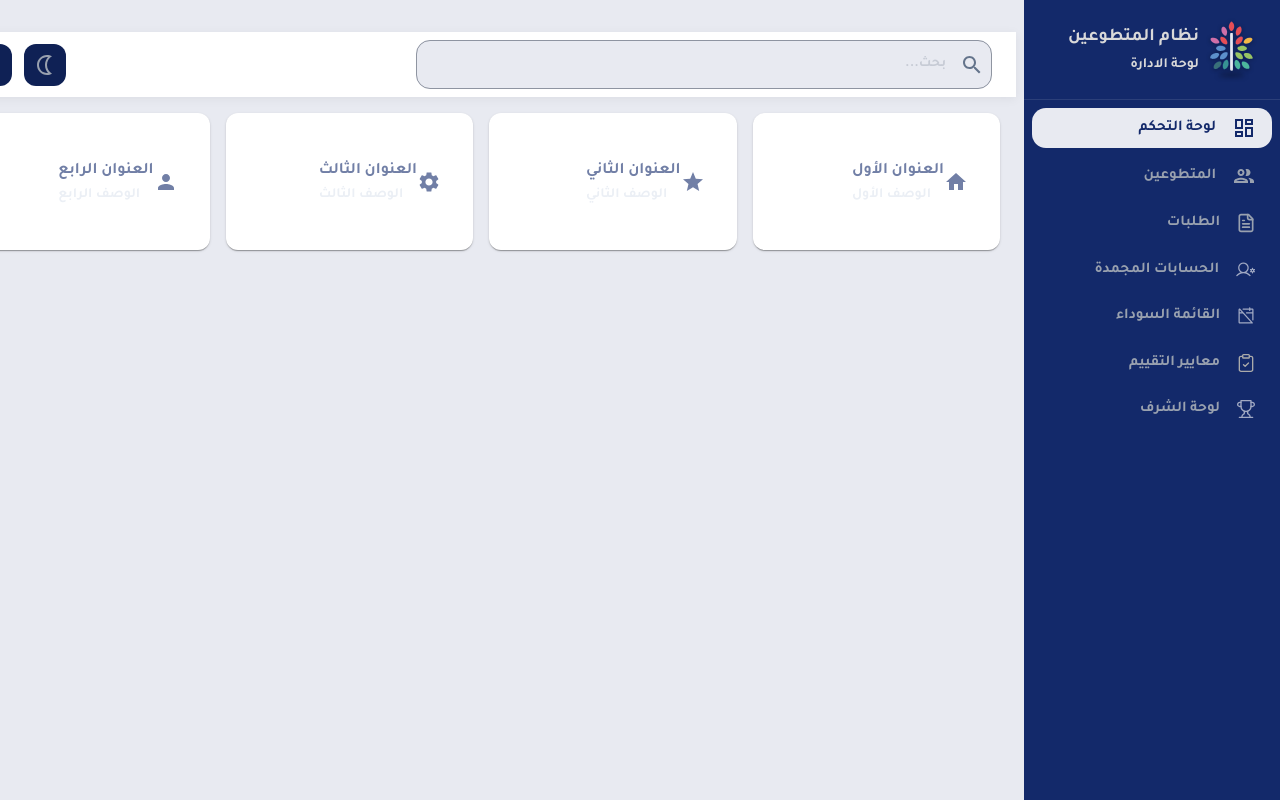
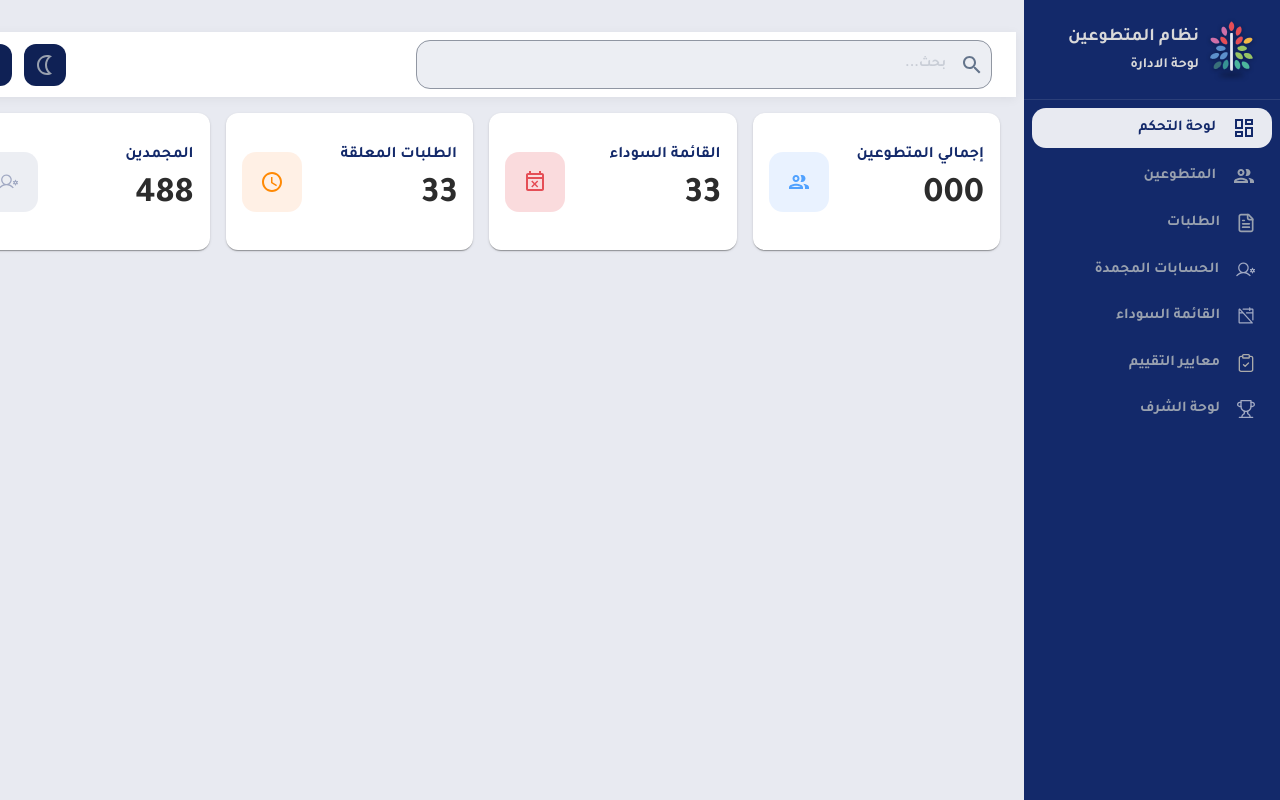
Before and after one commit to asmaaAhamada/ammrhaProject, a React app: page /#/home in a window 1280 px wide. Built offline with nearby package versions, Linux system fonts and the light colour scheme; the HTML template or start-up script is replaced by a standard one.

Commit message:
add card

```diff
--- a/src/components/Layout/sidePar.jsx
+++ b/src/components/Layout/sidePar.jsx
@@ -19,7 +19,8 @@ import { useTheme } from "@mui/material/styles";
 
 import MenuIcon from "@mui/icons-material/Menu";
 import DashboardOutlinedIcon from '@mui/icons-material/DashboardOutlined';
-import PeopleOutlinedIcon from '@mui/icons-material/PeopleOutlined';import SettingsIcon from "@mui/icons-material/Settings";
+import PeopleOutlinedIcon from '@mui/icons-material/PeopleOutlined';
+import SettingsIcon from "@mui/icons-material/Settings";
 import LogoutIcon from "@mui/icons-material/Logout";
 import AssignmentTurnedInOutlinedIcon from '@mui/icons-material/AssignmentTurnedInOutlined';
 import  ReportIcon  from "../../assets/icons/Icon.svg?react";
--- a/src/components/page/home/cardStatcais.jsx
+++ b/src/components/page/home/cardStatcais.jsx
@@ -1,17 +1,44 @@
-import { Box, Grid, Card, Typography } from "@mui/material";
-import HomeIcon from "@mui/icons-material/Home";
-import StarIcon from "@mui/icons-material/Star";
-import SettingsIcon from "@mui/icons-material/Settings";
-import PersonIcon from "@mui/icons-material/Person";
+import { Box, Grid, Card, Typography, IconButton } from "@mui/material";
+import  FrazingIcon  from "../../../assets/icons/UserGear.svg?react";
+import { babyblue, babyPink, babyyallow, blue3, blue4, Pink, yallow } from "../../../style/color-main/color";
+import PeopleOutlinedIcon from '@mui/icons-material/PeopleOutlined';
+import EventBusyOutlinedIcon from '@mui/icons-material/EventBusyOutlined';
+import { useTheme } from "@mui/material/styles";
+import QueryBuilderOutlinedIcon from '@mui/icons-material/QueryBuilderOutlined';
 
-const items = [
-  { icon: <HomeIcon />, title: "العنوان الأول", subtitle: "الوصف الأول" },
-  { icon: <StarIcon />, title: "العنوان الثاني", subtitle: "الوصف الثاني" },
-  { icon: <SettingsIcon />, title: "العنوان الثالث", subtitle: "الوصف الثالث" },
-  { icon: <PersonIcon />, title: "العنوان الرابع", subtitle: "الوصف الرابع" },
-];
 
 export default function Cards() {
+    const theme= useTheme()
+    const items = [
+  {
+    icon: <PeopleOutlinedIcon />,
+    title: "إجمالي المتطوعين",
+    subtitle: "000",
+    bg: babyblue,
+    iconColor: blue3,
+  },
+  {
+    icon: <EventBusyOutlinedIcon />,
+    title: "القائمة السوداء",
+    subtitle: "33",
+    bg: babyPink,
+    iconColor: Pink,
+  },
+  {
+    icon: <QueryBuilderOutlinedIcon />,
+    title: "الطلبات المعلقة",
+    subtitle: "33",
+    bg: babyyallow,
+    iconColor: yallow,
+  },
+  {
+    icon: <FrazingIcon sx={{fontSize:'36px'}}/>,
+    title: "المجمدين",
+    subtitle: "488",
+    bg:  theme.palette.primary.button,
+    iconColor: theme.palette.primary.drower,
+  },
+];
   return (
     <Box sx={{ p: 2 }}>
       <Grid container spacing={2} justifyContent="center">
@@ -19,9 +46,9 @@ export default function Cards() {
           <Grid
             item
             key={index}
-            xs={12}   // موبايل: كارد واحد
-            sm={6}    // تابلت: كاردين
-            md={3}    // لابتوب: 4 كروت
+            xs={12}
+            sm={6}
+            md={3}
             sx={{
               display: "flex",
               justifyContent: "center",
@@ -29,28 +56,42 @@ export default function Cards() {
           >
             <Card
               sx={{
-                width: '275px',
-                height: '137px',
+                        backgroundColor: theme.palette.primary.Appar2,
+
+                width: "275px",
+                height: "137px",
                 display: "flex",
                 alignItems: "center",
-                padding: 2,
+                justifyContent: "space-between",
                 borderRadius: 3,
+                px: 2,
               }}
             >
-              {/* Icon left */}
-              <Box sx={{ marginRight: 2, display: "flex", alignItems: "center" }}>
-                {item.icon}
-              </Box>
-
-              {/* Text right */}
-              <Box sx={{ textAlign: "left" }}>
-                <Typography variant="subtitle1" fontWeight="bold">
+              {/* Text */}
+              <Box  >
+                <Typography variant="subtitle1" fontWeight="bold" sx={{fontSize:'16px',color: theme.palette.primary.text3}}>
                   {item.title}
                 </Typography>
-                <Typography variant="body2" color="text.secondary">
+
+                <Typography  sx={{fontSize:'36px',color: theme.palette.primary.text4}}>
                   {item.subtitle}
                 </Typography>
               </Box>
+
+              {/* Icon Button */}
+              <IconButton
+                sx={{
+                  width: '60px',
+                  height: '60px',
+                  backgroundColor: item.bg,borderRadius:'14px',
+                  color: item.iconColor,
+                  "&:hover": {
+                    backgroundColor: item.bg,
+                  },
+                }}
+              >
+                {item.icon}
+              </IconButton>
             </Card>
           </Grid>
         ))}
--- a/src/main.jsx
+++ b/src/main.jsx
@@ -4,7 +4,7 @@ import { HashRouter } from 'react-router-dom'
 import { Provider } from 'react-redux'
 import { CssBaseline, ThemeProvider, createTheme } from '@mui/material'
 import App from './App'
-import { blue, card, darkblack, blue1, darkcard, darkgray, darkwhite, gray1, gray2, gray3, gray4, lightgray, lighttext, mainColor, textheder, white, gray, blue2, gray11, gray13 } from './style/color-main/color'
+import { blue, card, darkblack, blue1, darkcard, darkgray, darkwhite, gray1, gray2, gray3, gray4, lightgray, lighttext, mainColor, textheder, white, gray, blue2, gray11, gray13, black, blue4, blue5 } from './style/color-main/color'
 
 function Main() {
 
@@ -34,14 +34,16 @@ function Main() {
                 Appar2: mode === 'light' ? white :  blue2 ,
 
     text:mode === 'light' ? gray2 : gray4,//لون التنقلات عالناف
-button: mode === 'light' ? mainColor : gray11,
+
+
+
+button: mode === 'light' ? blue4 : blue5,
 more: mode === 'light' ? blue1 : darkblack,
 moreborder: mode === 'light' ? blue1 : darkgray,
 chip: mode === 'light' ? gray2 : gray1,
-        drower: mode === 'light' ?  blue1 : mainColor ,
+        drower: mode === 'light' ?  blue : mainColor ,
 logo:mode  === 'light' ? blue1 : 'rgba(19, 41, 106, 0.68)',
 card:mode  === 'light' ? card : darkcard,
-textheadr:mode  === 'light' ? textheder : darkgray,//الكلام يلي مكتوب على من نحن
 
 imagecard:mode  === 'light' ? mainColor : blue1,
 imagcard:mode  === 'light' ? white : lightgray,
@@ -51,8 +53,8 @@ imagcard:mode  === 'light' ? white : lightgray,
 
     // أزرق رئيسي لللايت، أزرق فاتح للدارك
     contrastText:mode === 'light' ?'#ffffffff' : '#000000',
-    text4:mode === 'light' ? white : lighttext,
-    text3:mode === 'light' ? gray4 : blue,
+    text4:mode === 'light' ? black : lightgray,
+    text3:mode === 'light' ? blue1 : lightgray,
 
     // لون النص على الأزرار
   },
@@ -61,7 +63,7 @@ imagcard:mode  === 'light' ? white : lightgray,
     default: mode === 'light' ? gray4 : gray1, // الأبيض لللايت، الأسود للدارك
   },
   text: {
-    primary: mode === 'light' ?'rgba(113, 127, 166, 1)':'rgba(161, 169, 195, 1)' ,
+    primary: mode === 'light' ?lightgray : black ,
     secondary: mode === 'light' ? darkblack : darkgray,
     textcard:mode  === 'light' ? blue1 : darkgray,
         textc:mode  === 'light' ? blue1 : lighttext,
--- a/src/style/color-main/color.jsx
+++ b/src/style/color-main/color.jsx
@@ -1,5 +1,5 @@
 export const mainColor='rgba(232, 234, 241, 1)'
-export const blue='rgba(66, 84, 136, 1)'
+export const blue ='rgba(66, 84, 136, 1)'
 
 export const textheder ='rgba(2, 4, 11, 1)'
 export const lightgray='rgba(217, 217, 217, 1)'
@@ -9,7 +9,6 @@ export const gray3='rgba(98, 116, 142, 1)'
 
 export const gray5='rgba(202, 213, 226, 1)'
 
-export const black=' rgba(4, 8, 21, 1)';
 
 
 export const card ='rgba(248, 250, 252, 1)'
@@ -23,6 +22,11 @@ export const darkblack = ' rgb(235, 239, 245)';
 //new
 export const blue1 ='rgba(19, 41, 106, 1)'
 export const blue2 ='rgba(8, 16, 42, 1)'
+export const blue3 ='rgba(81, 162, 255, 1)'
+export const blue4 ='rgba(161, 169, 195, 0.2)'
+export const blue5='rgba(59, 133, 254, 0.2)'
+
+export const babyblue ='rgba(43, 127, 255, 0.1)'
 
 export const gray11 ='rgba(113, 127, 166, 1)'
 export const gray12 ='rgba(74, 85, 101, 1)'
@@ -32,3 +36,11 @@ export const darkgray='rgba(153, 161, 175, 1)'
 export const gray1='rgb(28, 37, 52)'
 export const gray2='rgba(153, 161, 175, 1)'
 export const gray4= 'rgba(232, 234, 241, 1)';
+
+export const babyPink ='rgba(229, 78, 86, 0.2)'
+export const Pink ='rgba(229, 78, 86, 1)'
+
+export const black ='rgba(44, 44, 44, 1)'
+
+export const babyyallow='rgba(255, 105, 0, 0.1)'
+export const yallow='rgba(255, 137, 4, 1)'
```
